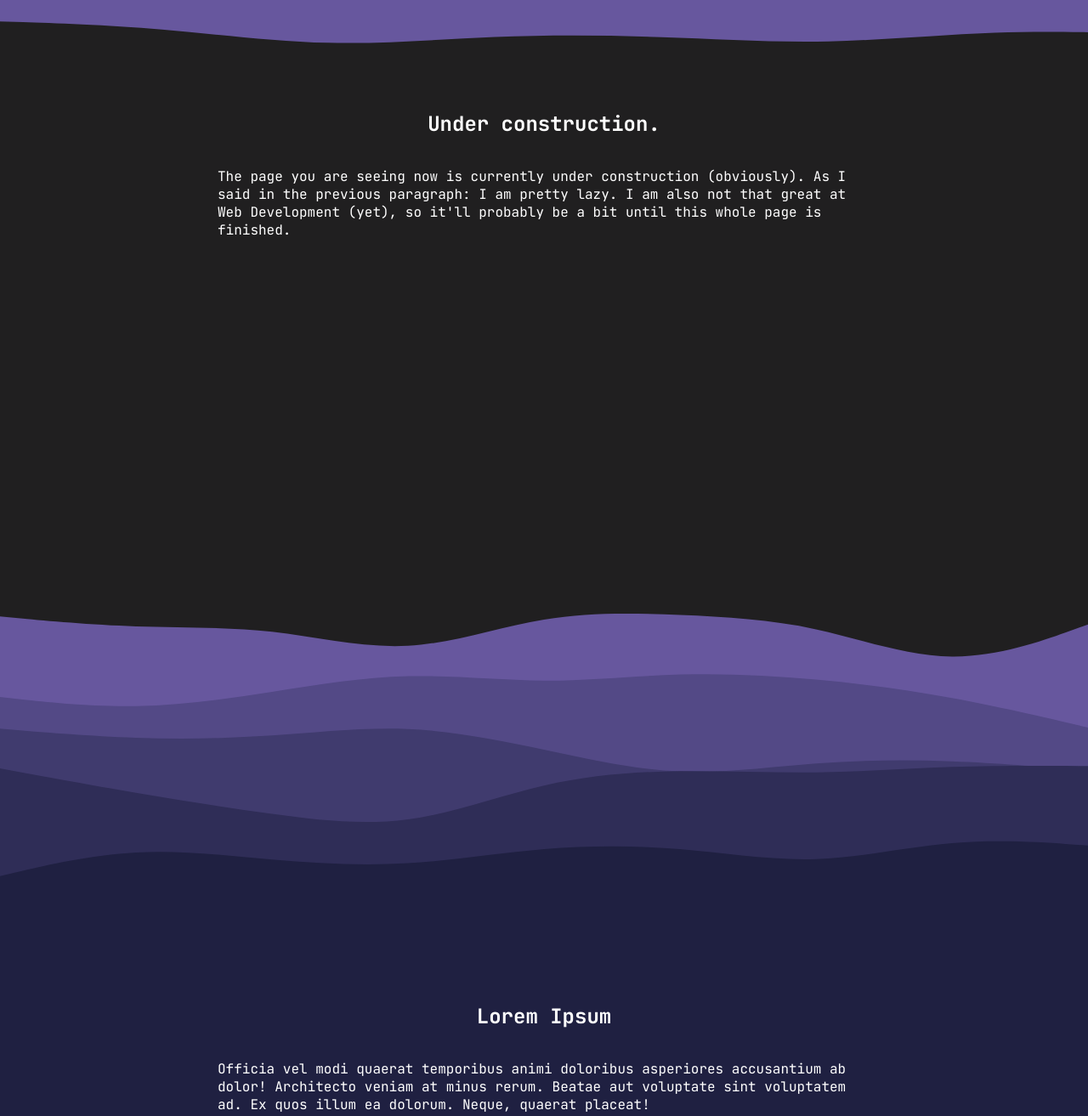
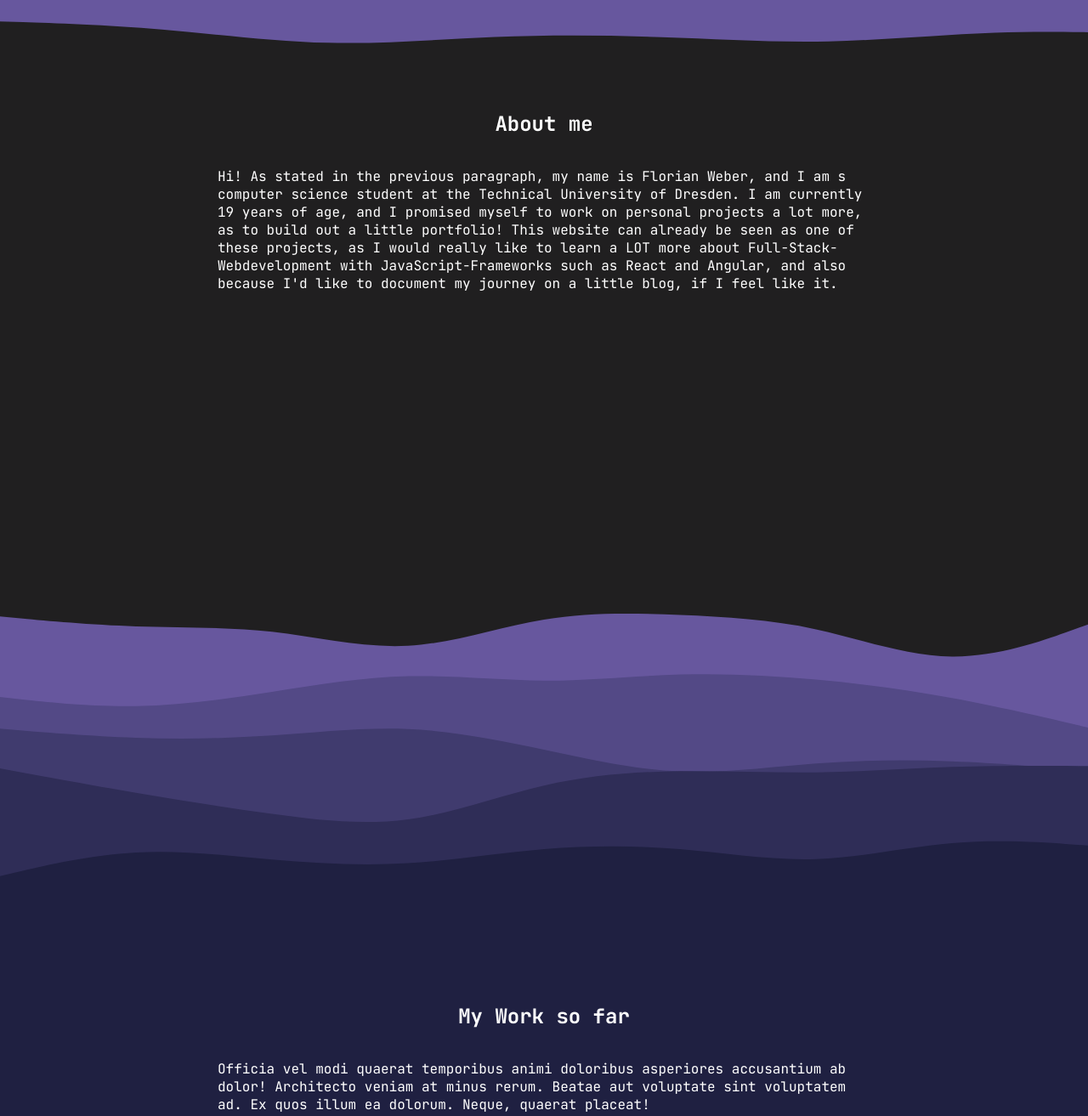
Before and after one commit to bitfl0wer/website, a plain HTML site: page index.html in a window 1280 px wide. Shown: the part 640-1953 px from the top of the page at 85% size. Drawn offline with Linux system fonts and the light colour scheme; a script that the page names is missing.

Commit message:
Changed text

```diff
--- a/css/main.css
+++ b/css/main.css
@@ -4,6 +4,10 @@ body {
     font-size: medium;
     color: white;
     background: #201f20;
+}
+
+html {
+    background: #67579E;
 }
 
 section {
--- a/index.html
+++ b/index.html
@@ -42,37 +42,24 @@ Also, since you are here, take this: ❤️
               </g>
             </svg>
         </div>
-        <h1>Under construction.</h1>
-        <p>The page you are seeing now is currently under construction (obviously). As I said in the previous paragraph: I am pretty lazy. I am also not that great at Web Development (yet), so it'll probably be a bit until this whole page is finished.</p>
+        <h1>About me</h1>
+        <p>Hi! As stated in the previous paragraph, my name is Florian Weber, and I am s computer science student at the Technical University of Dresden. I am currently 19 years of age, and I promised myself to work on personal projects a lot more, as to build out a little portfolio! This website can already be seen as one of these projects, as I would really like to learn a LOT more about Full-Stack-Webdevelopment with JavaScript-Frameworks such as React and Angular, and also because I'd like to document my journey on a little blog, if I feel like it.</p>
     </section>
 
     <div class="spacer layer1"></div>
 
     <section class="purple-04-bg">
-        <h1>Lorem Ipsum</h1>
+        <h1>My Work so far</h1>
         <p>Officia vel modi quaerat temporibus animi doloribus asperiores accusantium ab dolor! Architecto veniam at minus rerum. Beatae aut voluptate sint voluptatem ad. Ex quos illum ea dolorum. Neque, quaerat placeat!</p>
     </section>
 
     <div class="spacer layer2 flipped-y"></div>
     <section>
-        <h1>Lorem Ipsum</h1>
+        <h1>My socials</h1>
         <p>Eos, soluta quas eaque consequuntur amet facilis, quia aspernatur maxime deserunt esse cumque, ea aliquam quod et molestiae blanditiis animi distinctio cupiditate cum voluptatibus voluptates quaerat necessitatibus voluptate deleniti! Atque!</p>
     </section>
     <section>
-        <h1>Lorem Ipsum</h1>
-        <p>Ipsum excepturi, culpa similique sint quis ab quidem illum eveniet quam dolorem magni ut rerum nemo maiores assumenda blanditiis suscipit aperiam maxime in nisi at unde? Hic tempore veniam fuga!</p>
-    </section>
-    <section>
-        <h1>Lorem Ipsum</h1>
-        <p>Inventore cum ipsam accusamus voluptate deleniti sed qui aliquid voluptatum natus facilis possimus ipsum voluptatem, debitis illo culpa labore blanditiis amet atque. Necessitatibus excepturi, facere sint dignissimos quidem nostrum amet.</p>
-    </section>
-    <section>
-        <h1>Lorem Ipsum</h1>
-        <p>Quasi culpa molestiae officiis ratione iure nostrum laboriosam laborum vitae, reprehenderit est soluta eos veritatis, officia architecto corporis explicabo. Amet asperiores esse totam ullam ratione architecto a, praesentium officiis eveniet!</p>
-    </section>
-    <section>
-        <h1>Lorem Ipsum</h1>
-        <p>Possimus, explicabo. Dolores eum qui enim officiis similique reiciendis, dolorum voluptate delectus hic est dignissimos maxime nihil maiores exercitationem esse culpa consequuntur nisi minus soluta commodi sint aspernatur velit architecto.</p>
+        <h1>Footer</h1>
     </section>
 
     <!--On-Site-Scripts-->
@@ -81,7 +68,7 @@ Also, since you are here, take this: ❤️
           '#header-anim-01',
           { path: '#header-anim-01' },
           { path: '#header-anim-02' },
-          { repeat: 999, duration: 8000, yoyo: true }
+          { repeat: 999, duration: 2000, yoyo: true }
       )
 
       tween.start()
```
